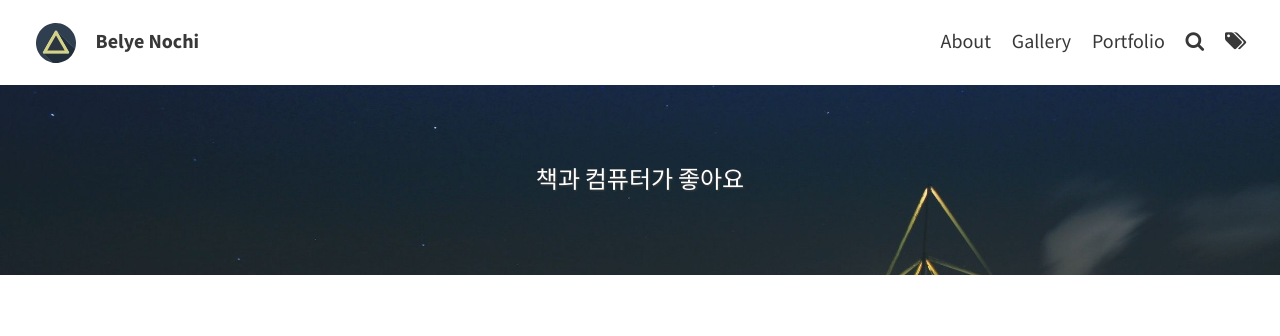
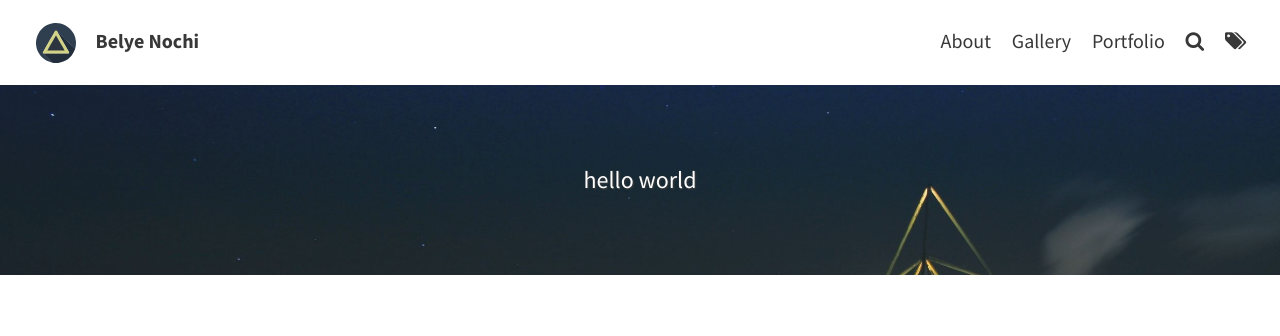
Before and after one commit to clemado1/blog-old, a Jekyll site: the page built from index.html, in a window 1280 px wide. Shown: the top 336 px of the page. Built offline with Jekyll 4.4.1, drawn with Linux system fonts in a browser that asks for light colours; the list of posts is cut into pages by our own code.

Commit message:
mod blog

```diff
--- a/_config.yml
+++ b/_config.yml
@@ -10,12 +10,12 @@ theme_settings:
   # Meta
   title: Belye Nochi # blog's title
   avatar: assets/img/triangle.svg
-  favicon: assets/favicon.ico
+  favicon: assets/7178icon.ico
   gravatar: # Email MD5 hash
 
   # Header and footer text
   header_text: > #two or three lines to describe your site
-     <p>책과 컴퓨터가 좋아요</p>
+     <p>hello world</p>
   header_text_feature_image: assets/img/pexels/triangular.jpeg
   footer_text: >
    Powered by <a href="https://jekyllrb.com/">Jekyll</a> with <a href="https://github.com/sylhare/Type-on-Strap">Type on Strap</a>
@@ -29,7 +29,7 @@ theme_settings:
   facebook:
   flickr:
   gitlab:
-  github: "clemado"
+  github: "clemado1"
   google_plus:
   instagram:
   keybase:
```
Also changed, not shown: assets/7178icon.ico (added).
